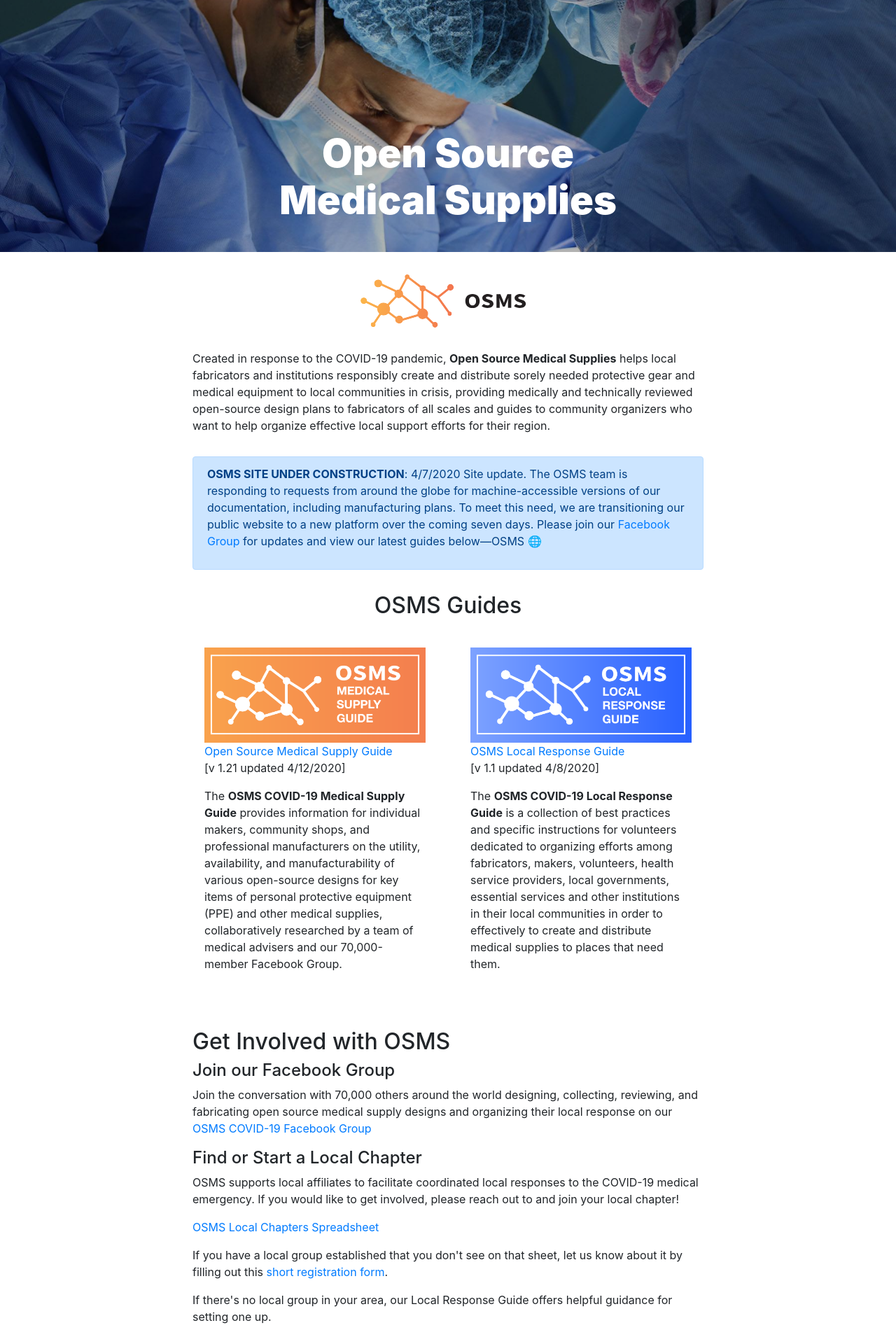
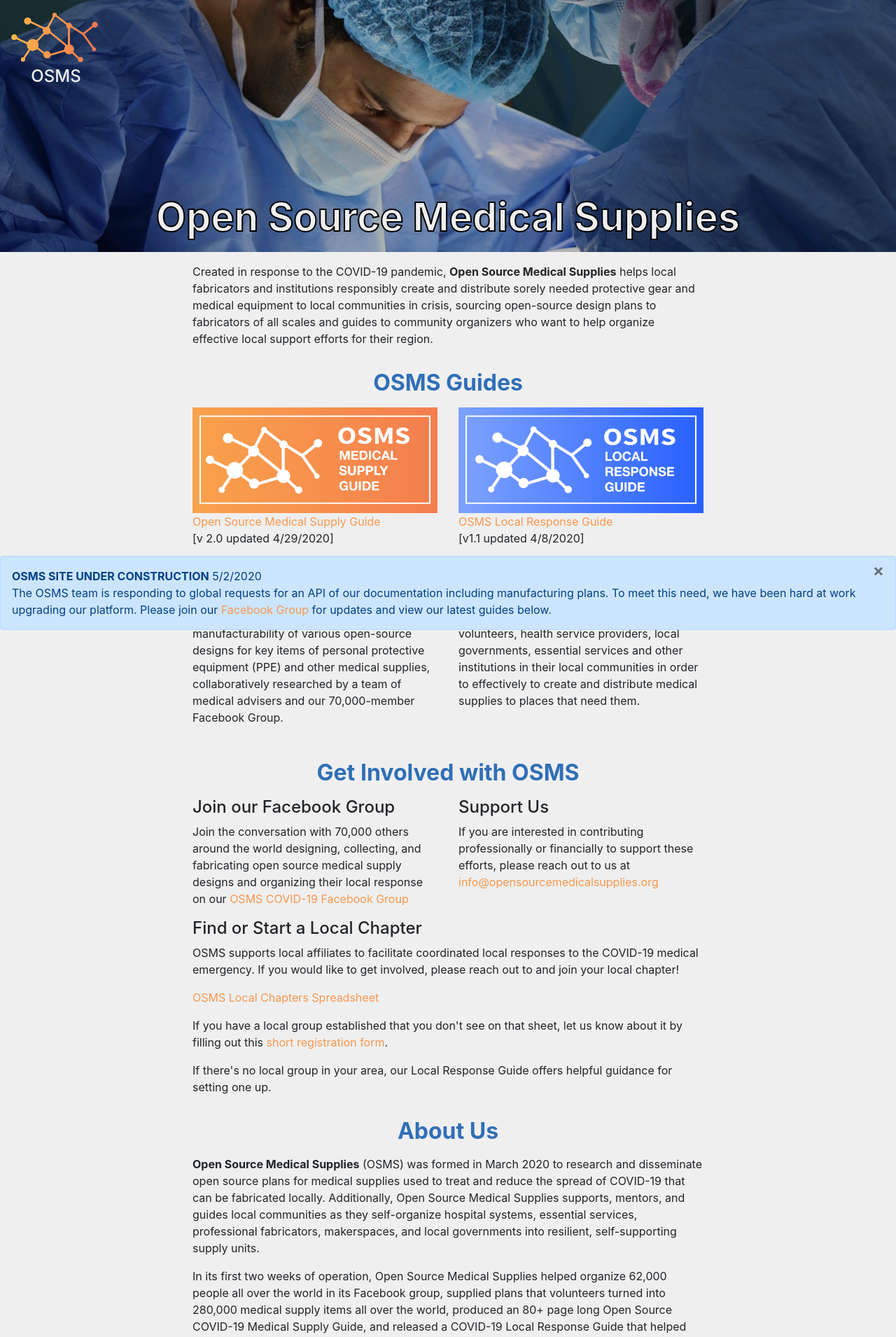
Before and after one commit to osms-landing/osms-landing.github.io, a Jekyll site: the page built from index.html, in a window 1280 px wide. Shown: the top 1910 px of the page at 70% size. Built offline with Jekyll 4.4.1, drawn with Linux system fonts in a browser that asks for light colours; some of the changed text lies outside the part shown.

Commit message:
updates to wording and css cleanup

```diff
--- a/index.html
+++ b/index.html
@@ -1,21 +1,14 @@
 ---
-# Feel free to add content and custom Front Matter to this file.
-# To modify the layout, see https://jekyllrb.com/docs/themes/#overriding-theme-defaults
-
 layout: main
 ---
-
-<style>
-
-</style>
-
-
-
-
 <section id="super-banner">
   <div class="background-image"></div>
   <div class="background-dimmer"></div>
-	<div class="text-overlay">
+  <div class="super-banner-content">
+    <div class="image-container">
+      <img src="/assets/logos/osms_logo_image.svg" />
+      <h2 class="color-ef">OSMS</h2>
+    </div>
     <h1>Open Source Medical Supplies</h1>
   </div>
 
@@ -25,48 +18,23 @@
   <div class="row">
     <div class="col-md-8 offset-md-2">
       <section id="banner">
-				<img src="/assets/logos/osms_osms.svg" />
+
       </section>
       <section id="intro">
         <p>Created in response to the COVID-19 pandemic, <b>Open Source Medical Supplies</b> helps local
-					fabricators and
-					institutions responsibly create and distribute sorely needed protective gear and medical equipment
-					to local
-					communities in crisis, providing medically and technically reviewed open-source design plans to
-					fabricators
-					of
-					all scales and guides to community organizers who want to help organize effective local support
-					efforts for
-					their region.</p>
-
+          fabricators and institutions responsibly create and distribute sorely needed protective gear and medical equipment to local communities in crisis, sourcing open-source design plans to fabricators of all scales and guides to community organizers who want to help organize effective local support efforts for their region.</p>
       </section>
-
-			<section id="under-construction" class="alert alert-primary" role="alert">
-				<div id="intro-content">
-					<p><b>OSMS SITE UNDER CONSTRUCTION</b>: 4/7/2020 Site update. The OSMS team is responding to
-						requests from around the globe for machine-accessible versions of our documentation, including
-						manufacturing plans. To meet this need, we are transitioning our public website to a new
-						platform over the coming seven days. Please join our <a
-							href="https://www.facebook.com/groups/opensourcecovid19medicalsupplies/">Facebook Group</a>
-						for updates and view our latest guides below—OSMS 🌐
-					</p>
-				</div>
-			</section>
-
 
       <section id="guides">
         <h1>OSMS Guides</h1>
-
-
         <div class="row guides">
           <div class="col-md-6  col-xs-12 guide column">
-						<a
-							href="https://docs.google.com/document/d/1-71FJTmI1Q1kjSDLP0EegMERjg_0kk_7UfaRE4r66Mg/edit?usp=sharing">
+            <a target="_blank" rel="noopener noreferrer" href="https://docs.google.com/document/d/1-71FJTmI1Q1kjSDLP0EegMERjg_0kk_7UfaRE4r66Mg/edit?usp=sharing">
               <img src="/assets/img/osms-msg-orange.png" />
             </a>
-						<p><a
+            <p><a target="_blank" rel="noopener noreferrer"
                 href="https://docs.google.com/document/d/1-71FJTmI1Q1kjSDLP0EegMERjg_0kk_7UfaRE4r66Mg/edit?usp=sharing">Open
-								Source Medical Supply Guide</a><br /> [v 1.21 updated 4/12/2020]</p>
+                Source Medical Supply Guide</a><br /> [v 2.0 updated 4/29/2020]</p>
             <p>The <b>OSMS COVID-19 Medical Supply Guide</b> provides information for individual makers,
               community
               shops, and professional manufacturers on the utility, availability, and manufacturability of
@@ -77,99 +45,66 @@
               Group.</p>
           </div>
           <div class="col-md-6  col-xs-12 guide column">
-						<a href="https://oscms.app.box.com/s/zh0aynd8hflxkfdaucs14ifs05z8d8dn">
+            <a target="_blank" rel="noopener noreferrer" href="https://oscms.app.box.com/s/zh0aynd8hflxkfdaucs14ifs05z8d8dn">
               <img src="/assets/img/osms-lrg-blue.png" />
             </a>
-						<p><a href="https://oscms.app.box.com/s/zh0aynd8hflxkfdaucs14ifs05z8d8dn">OSMS Local Response
+            <p><a target="_blank" rel="noopener noreferrer" href="https://oscms.app.box.com/s/zh0aynd8hflxkfdaucs14ifs05z8d8dn">OSMS Local Response
                 Guide</a>
-							<br />[v
-							1.1 updated 4/8/2020]</p>
+              <br />[v1.1 updated 4/8/2020]</p>
             <p>The <b>OSMS COVID-19 Local Response Guide</b> is a collection of best practices and specific
-							instructions
-							for volunteers dedicated to organizing efforts among fabricators, makers, volunteers, health
-							service
-							providers, local governments, essential services and other institutions in their local
-							communities
-							in
-							order to effectively to create and distribute medical supplies to places that need them.</p>
+              instructions for volunteers dedicated to organizing efforts among fabricators, makers, volunteers, health service providers, local governments, essential services and other institutions in their local communities in order to effectively to create and distribute medical supplies to places that need them.</p>
           </div>
         </div>
       </section>
 
       <section id="get-involved">
-				<div >
         <h1>Get Involved with OSMS</h1>
-				</div>
+        <div class="row guides">
+          <div class="col-md-6  col-xs-12 guide column">
             <h2>Join our Facebook Group</h2>
-				<p>Join the conversation with 70,000 others around the world designing, collecting, reviewing, and
-					fabricating
-					open
-					source medical supply designs and organizing their local response on our <a
-						href="https://www.facebook.com/groups/opensourcecovid19medicalsupplies/">OSMS COVID-19 Facebook
+            <p>Join the conversation with 70,000 others around the world designing, collecting, and fabricating open source medical supply designs and organizing their local response on our
+              <a href="https://www.facebook.com/groups/opensourcecovid19medicalsupplies/">OSMS COVID-19 Facebook
                 Group</a>
             </p>
+          </div>
+          <div class="col-md-6  col-xs-12 guide column">
+            <h2>Support Us</h2>
+            <p>If you are interested in contributing professionally or financially to support these efforts, please reach out to us at
+              <a href="mailto:info@opensourcemedicalsupplies.org">info@opensourcemedicalsupplies.org</a>
+            </p>
+          </div>
+        </div>
         <h2>Find or Start a Local Chapter</h2>
-				<p>OSMS supports local affiliates to facilitate coordinated local responses to the COVID-19 medical
-					emergency.
-					If
-					you would like to get involved, please reach out to and join your local chapter!</p>
-				<p><a
-						href="https://osms.li/localroster">OSMS
-						Local Chapters Spreadsheet</a></p>
-				<p>If you have a local group established that you don't see on that sheet, let us know about it by
-					filling out
-					this
-					<a href="https://docs.google.com/forms/d/1d48Xpmg3cQ9cjf1L7MObH0tqHyTf9PS3w7_AIVJT7Pg/edit">short
-						registration
-						form</a>.</p>
+        <p>OSMS supports local affiliates to facilitate coordinated local responses to the COVID-19 medical emergency. If you would like to get involved, please reach out to and join your local chapter!</p>
+        <p>
+          <a target="_blank" rel="noopener noreferrer" href="https://osms.li/localroster">
+            OSMS Local Chapters Spreadsheet
+          </a>
+          </p>
+        <p>If you have a local group established that you don't see on that sheet, let us know about it by filling out this
+          <a target="_blank" rel="noopener noreferrer" href="https://docs.google.com/forms/d/1d48Xpmg3cQ9cjf1L7MObH0tqHyTf9PS3w7_AIVJT7Pg/edit">short registration form</a>.
+        </p>
         <p>If there's no local group in your area, our Local Response Guide offers helpful guidance for setting
           one up.
         </p>
-				<h2>Support Us</h2>
-				<p>If you are interested in contributing professionally or financially to support these efforts, please
-					reach
-					out to
-					us at info@opensourcemedicalsupplies.org.</p>
       </section>
-			<section  id="get-involved">
-				<div >
+      <section id="get-involved">
         <h1>About Us</h1>
-				</div>
-				<p><a href="https://opensourcemedicalsupplies.org/">Open Source Medical Supplies</a> (OSMS) was formed
-					in March
-					2020
-					to research, medically review, and disseminate open source plans for medical supplies used to treat
-					and
-					reduce
-					the spread of COVID-19 that can be fabricated locally. Additionally, Open Source Medical Supplies
-					supports,
-					mentors and guides local communities as they self-organize hospital systems, essential services,
-					professional
-					fabricators, makerspaces, and local governments into resilient, self-supporting supply units.</p>
+        <p><b>Open Source Medical Supplies</b> (OSMS) was formed in March 2020 to research and disseminate open source plans for medical supplies used to treat and reduce the spread of COVID-19 that can be fabricated locally. Additionally, Open Source Medical Supplies supports, mentors, and guides local communities as they self-organize hospital systems, essential services, professional fabricators, makerspaces, and local governments into resilient, self-supporting supply units.</p>
 
-				<p>In its first two weeks of operation, Open Source Medical Supplies helped organize 62,000 people all
-					over the
-					world in its Facebook group, supplied plans that volunteers turned into 280,000 medical supply items
-					all
-					over
-					the world, produced an 80+ page long Open Source COVID-19 Medical Supply Guide, and released a
-					COVID-19
-					Local
-					Response Guide that helped local organizers form 95 local chapters all over the world.</p>
+        <p>In its first two weeks of operation, Open Source Medical Supplies helped organize 62,000 people all over the world in its Facebook group, supplied plans that volunteers turned into 280,000 medical supply items all over the world, produced an 80+ page long Open Source COVID-19 Medical Supply Guide, and released a COVID-19 Local Response Guide that helped local organizers form 95 local chapters all over the world.</p>
 
-				<p>Open Source Medical Supplies teamed up with RESOLVE, Schmidt Futures, Toyota Research Institute, and
-					private
-					donors to stand up a full-time team to help lead a global, distributed manufacturing response to
-					COVID-19.
-					OSMS
-					collaborates with hospitals, non-profit institutions, governments, professional fabricators and
-					makerspaces
-					all
-					over the world to help direct local fabrication response.</p>
-
+        <p>Open Source Medical Supplies teamed up with RESOLVE, Schmidt Futures, Toyota Research Institute, and private donors to stand up a full-time team to help lead a global, distributed manufacturing response to COVID-19. OSMS collaborates with hospitals, non-profit institutions, governments, professional fabricators and makerspaces all over the world to help direct local fabrication response.</p>
       </section>
       <section id="supporters">
         <h1>Our Supporters</h1>
+        <p>
+          OSMS is powered by our partners. Special thanks to <a target="_blank" rel="noopener noreferrer" href="https://schmidtfutures.com/">Schmidt
+            Future</a> and
+          <a target="_blank" rel="noopener noreferrer" href="https://www.tri.global/">Toyota Research Institute</a> for their support, and <a
+            href="http://resolve.ngo">RESOLVE</a> for their institutional partnership. For more
+          information visit
+          <a target="_blank" rel="noopener noreferrer" href="https://www.resolve.ngo/osms.htm">our page</a> on RESOLVE's website.</p>
         <div class="sponsor-images">
           <img id="logo-schmidt" src="/assets/img/partners_schmidt.svg" />
           <div class="row">
@@ -180,14 +115,6 @@
               <img id="logo-tri" src="/assets/img/partners_tri.svg" />
             </div>
           </div>
-					<p>
-						OSMS is powered by our partners. Special thanks to <a href="https://schmidtfutures.com/">Schmidt
-							Future</a> and
-						<a href="https://www.tri.global/">Toyota Research Institute</a> for their support, and <a
-							href="http://resolve.ngo">RESOLVE.ngo</a> for their institutional partnership. For more
-						information,
-						visit
-						<a href="https://www.resolve.ngo/osms.htm">our page on RESOLVE's website</a>.</p>
 
 
       </section>
@@ -225,8 +152,33 @@
         </p>
       </section>
       <section id="footer">
-				<li>Copyright 2020</li><li><b>Open Source Medical Supplies</b></li><li><a href="http://opensourcemedicalsupplies.org">opensourcemedicalsupplies.org</a></li>
+        <li>Copyright 2020</li>
+        <li><b>Open Source Medical Supplies</b></li>
+        <li><a target="_blank" rel="noopener noreferrer" href="http://opensourcemedicalsupplies.org">opensourcemedicalsupplies.org</a></li>
       </section>
     </div>
   </div>
 </div>
+
+<div id="closable-footer" class="alert alert-primary closable-footer">
+  <p>
+    <b>OSMS SITE UNDER CONSTRUCTION</b> 5/2/2020
+    <br>The OSMS team is responding to global requests for an API of our documentation including manufacturing plans. To meet this need, we have been hard at work upgrading our platform. Please join our
+    <a target="_blank" rel="noopener noreferrer" href="https://www.facebook.com/groups/opensourcecovid19medicalsupplies/">Facebook Group</a>
+    for updates and view our latest guides below.
+  </p>
+  <button id="footer-close-button" type="button" class="close" aria-label="Close">
+    <span aria-hidden="true">&times;</span>
+  </button>
+</div>
+
+
+<script>
+  document
+    .getElementById('footer-close-button')
+    .addEventListener('click', function (_) {
+      document
+      .getElementById('closable-footer')
+      .classList.add('d-none');
+    });
+</script>
--- a/newuser.html
+++ b/newuser.html
@@ -9,10 +9,10 @@
     Welcome to OSMS!
 </h1>
 <dl>
-    <dt>STEP 1. Request a G-suite account</dt><dd>Please apply for an OSMS google suite account, <a href="https://docs.google.com/forms/d/14gsUfmBaYJyIFuYHhvJreyUcPdpyc6XeO_F2NDk-aIk/viewform">here</a></dd>
+    <dt>STEP 1. Request a G-suite account</dt><dd>Please apply for an OSMS google suite account, <a target="_blank" rel="noopener noreferrer" href="https://docs.google.com/forms/d/14gsUfmBaYJyIFuYHhvJreyUcPdpyc6XeO_F2NDk-aIk/viewform">here</a></dd>
     <dt>STEP 2. Log in to OSMS using a <b>New Chrome Profile</b></dt><dd>Please log in to your OSMS gsuite account in a new Chrome Profile. See graphic, below.</dd>
     <dt>STEP 3. Please set a profile picture, or icon in your Chrome Profile</dt> Click "Manage Your Google Account", in the Chrome Profile menu.
-    <dt>STEP 3. [optional] Request additional permissions</dt><dd>Please request permissions on an as-needed basis, using the G-Suite permissions request form, <a href="https://docs.google.com/forms/d/1Vfz7vmvmu1MQDlb2VbcdAsMFX0xzSHV8WgYiRceHkSg/viewform">here</a>.</dd>
+    <dt>STEP 3. [optional] Request additional permissions</dt><dd>Please request permissions on an as-needed basis, using the G-Suite permissions request form, <a target="_blank" rel="noopener noreferrer" href="https://docs.google.com/forms/d/1Vfz7vmvmu1MQDlb2VbcdAsMFX0xzSHV8WgYiRceHkSg/viewform">here</a>.</dd>
 </dl>
 
 <h1>*2. Adding a new Chrome Profile</h1>
--- a/style.css
+++ b/style.css
@@ -1,3 +1,7 @@
+body {
+    background-color: #efefef;
+}
+
 h1{
     font-size:2em;
 }
@@ -5,38 +9,65 @@
     font-size:1.5em;
 }
 
+p {
+    word-break: break-word;
+}
+
+.color-ef {
+    color: #efefef !important;
+}
+a {
+    color: #f7974f;
+    text-decoration: none;
+
+}
+a:hover, a img:hover {
+    opacity: 0.7;
+}
+a:hover {
+    color: #f7974f;
+    text-decoration: underline;
+}
+
+.super-banner-content {
+    top: 0;
+    bottom: 0;
+    width: 100%;
+    position: absolute;
+    display: flex;
+    flex-direction: column;
+    color: #231f20
+}
+
+.super-banner-content .image-container {
+    width: 160px;
+    padding: 1rem;
+    text-align: center;
+}
+.super-banner-content .image-container img {
+    margin-bottom: 0.25rem;
+    height: 75px;
+}
+
+@supports (-webkit-text-stroke: 1px black) {
+    .super-banner-content h1 {
+        -webkit-text-stroke: 2px black;
+        -webkit-text-fill-color: #efefef;
+    }
+}
+
 .sponsor-images img {
     margin: 2em;
 }
 
-.guides.row {
-    padding-top: 2em;
-    padding-bottom: 2em;
-
-}
-
-.guide.column {
-    padding-left: 2em;
-    padding-right: 2em;
-}
-
-/* #under-construction {
-    color: white;
-    line-height:1.9em;
-    padding:3em;
-    height:350px;
-
-
-} */
-
-img{
+img {
     max-width:100%;
 }
 
-#banner{
+#banner {
     text-align:center;
 }
-#banner img{
+#banner img {
     width: 250px;
 }
 
@@ -46,13 +77,12 @@
     width:100%;
     margin-top:0px;
 }
-#super-banner h1{
+.super-banner-content h1{
     white-space: normal;
     font-size: 3.5rem;
-    font-weight: bolder;
-    max-width: 10em;
-    margin-left: auto;
-    margin-right: auto;
+    font-weight: 700;
+    color: #efefef;
+    margin: auto auto 1rem auto;
 }
 
 #super-banner .background-image{
@@ -102,68 +132,19 @@
     max-height: 3em;
 }
 
-
-/* #under-construction,#intro-content,#intro-background-container{
-    height:300px;
-}
-
-#under-construction{
-    padding:0px;
-    margin-top:3em;
-    margin-bottom:3em;
-}
-#intro-background-container{
-    position: absolute;
-    left: 0px;
-    right: 0px;
-}
-
-#intro-content{
-    padding-top:5em;
-    left: 0px;
-    position:relative;
-}
-
-#intro-content p{
-    -webkit-line-clamp: 6;
-    max-lines: 3;
-    overflow: hidden;
-    text-overflow: ellipsis;
-    display: -webkit-box;
-    -webkit-box-orient: vertical;
-}
-
-#intro-background{
-    background-image:url("/assets/img/collage.jpg");
-    background-size:cover;
-    background-repeat:no-repeat;
-    background-position:center;
-    overflow:hidden;
-    position:absolute;
-    top:0px;
-    bottom:0px;
-    left:0px;
-    right:0px;
-    z-index:-1;
-}
-
-#intro-fade{
-    background-color:rgba(0, 0, 0,.8);
-    position:absolute;
-    top:0px;
-    bottom:0px;
-    left:0px;
-    right:0px;
-    z-index:-1;
-} */
-
-
 #guides h1{
     text-align:center;
 }
 
 section{
-    margin-top:2em;
+    margin-top: 1rem;
+}
+
+section h1 {
+    text-align: center;
+    margin: 2rem 0 1rem 0;
+    color: #306fb6;
+    font-weight: 700;
 }
 
 .spacer{
@@ -204,3 +185,23 @@
     margin-left:1em;
     margin-right:1em;
 }
+
+.closable-footer {
+    position: fixed;
+    bottom: 0;
+    left: 0;
+    right: 0;
+    margin-bottom: 0;
+    padding: 1rem;
+}
+
+.closable-footer p {
+    margin: 0 !important;
+}
+
+#footer-close-button {
+    position: absolute;
+    top: 0;
+    right: 0;
+    padding: 0.5rem 1rem;
+}
```
Also changed, not shown: assets/logos/osms_logo_image.svg (added), assets/logos/osms_logo_text.svg (added), assets/logos/osms_osms.svg (deleted). Lines whose indentation alone changed are shown as unchanged.
